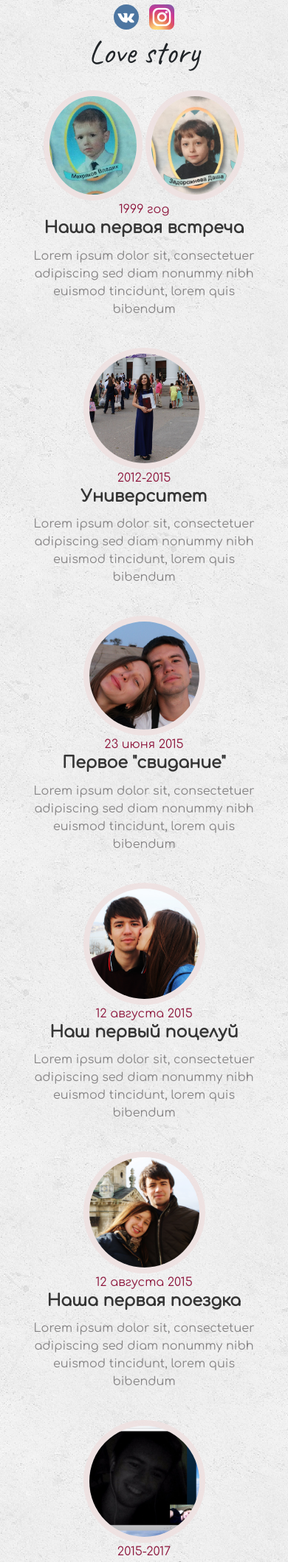
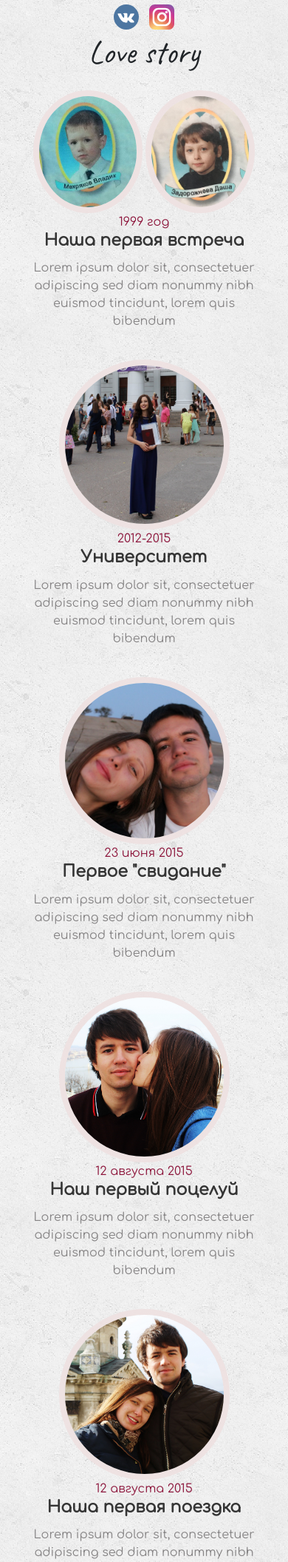
Before and after one commit to Taguaje/wedding, a Django app: page / in a window 390 px wide. Shown: the part 1860-3971 px from the top of the page at 74% size. Run offline with Django 3.2, Linux system fonts and the light colour scheme; some libraries are stand-ins or nearby versions; some web fonts are replaced.

Commit message:
timeline

```diff
--- a/invitation/static/invitation/css/timeline-lovestory.css
+++ b/invitation/static/invitation/css/timeline-lovestory.css
@@ -237,7 +237,7 @@ ul.time-line.layout-1 li .story-item.twice:after {
 
     ul.time-line.layout-1 li .story-item .img_in,
     ul.time-line.layout-1 li:nth-child(even) .story-item .img_in {
-        width: 50%;
+        width: 70%;
         border: 8px solid #efe1e1e3;
         border-radius: 50%;
         margin-left: auto;
@@ -247,7 +247,7 @@ ul.time-line.layout-1 li .story-item.twice:after {
     }
 
     ul.time-line.layout-1 li:nth-child(1) .story-item .img_in {
-        width: 90%;
+        width: 100%;
         margin-left: auto;
         margin-right: auto;
         float: none;
```
